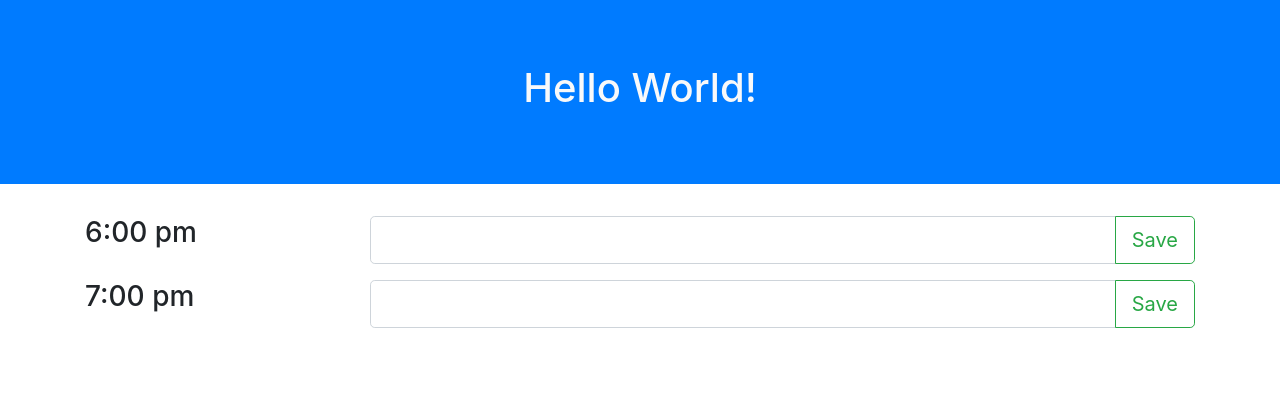
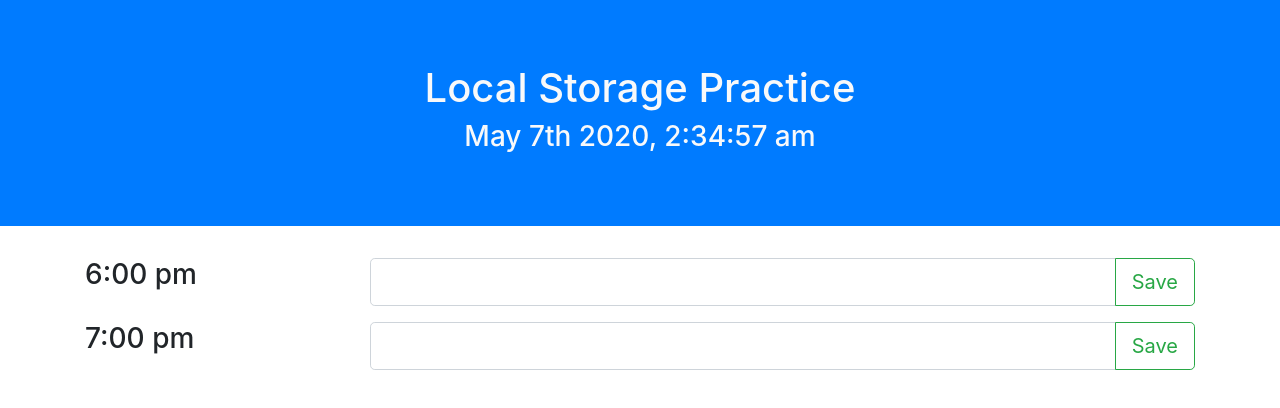
Before and after one commit to jessicamenius/Local_Storage_Practice, a plain HTML site: page index.html in a window 1280 px wide. Drawn offline with nearby package versions, Linux system fonts and the light colour scheme.

Commit message:
finished localstorage practice finished

```diff
--- a/app.js
+++ b/app.js
@@ -1,5 +1,8 @@
 $(document).ready(function () {
   //   console.log("hello");
+  var currentDate = moment().format("MMMM Do YYYY, h:mm:ss a");
+  //   console.log(moment().format("MMMM Do YYYY, h:mm:ss a"));
+  $("#currentDate").text(currentDate);
 
   $("#btnSubmit6").on("click", function () {
     var userText = $(textInput6).val();
@@ -18,6 +21,8 @@ $(document).ready(function () {
 
   function render6Data() {
     var item = JSON.parse(localStorage.getItem("data6"));
+    var currentHour = moment().format("h");
+
     if (item != null) {
       $("textInput6").val(item.task);
     }
--- a/index.html
+++ b/index.html
@@ -13,8 +13,9 @@
   </head>
 
   <body>
-    <div class="jumbotron bg-primary text-light rounded-0">
-      <h1 class="text-center">Hello World!</h1>
+    <div class="jumbotron bg-primary text-light text-center rounded-0">
+      <h1>Local Storage Practice</h1>
+      <h3 id="currentDate"></h3>
     </div>
 
     <div class="container">
```
